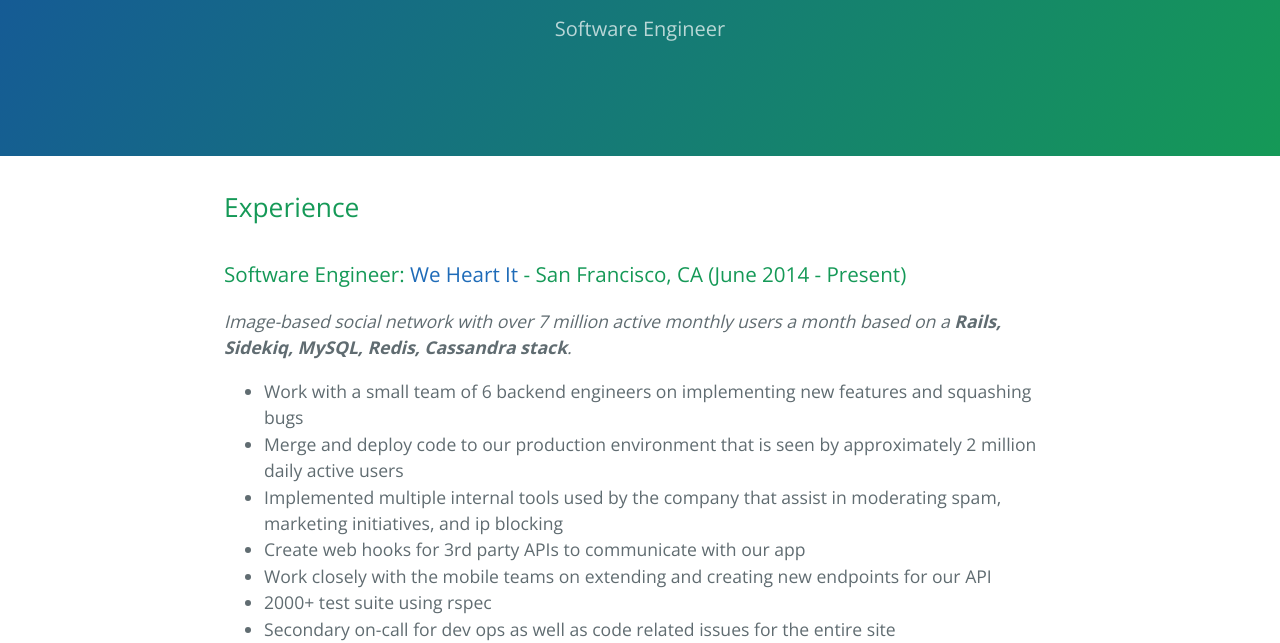
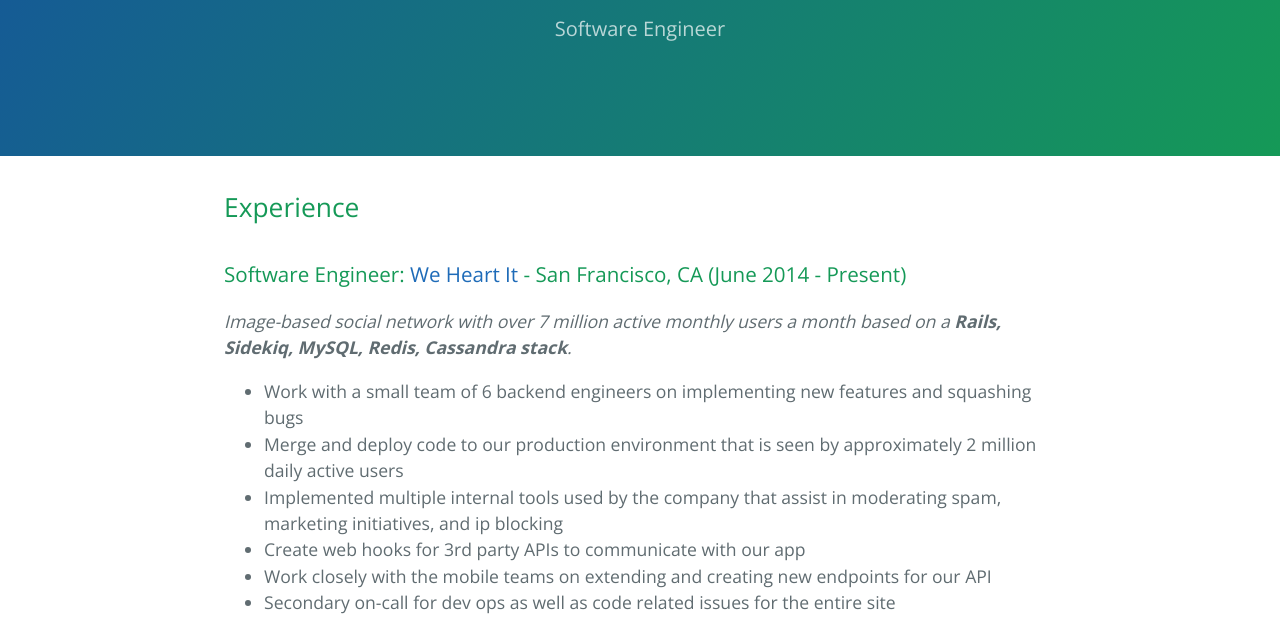
Before and after one commit to aluhrs/aluhrs.github.io, a plain HTML site: page index.html in a window 1280 px wide. Shown: the part 161-804 px from the top of the page. Drawn offline with nearby package versions, Linux system fonts and the light colour scheme.

Commit message:
remove the testing comment

```diff
--- a/index.html
+++ b/index.html
@@ -30,7 +30,6 @@
 <li>Implemented multiple internal tools used by the company that assist in moderating spam, marketing initiatives, and ip blocking</li>
 <li>Create web hooks for 3rd party APIs to communicate with our app</li>
 <li>Work closely with the mobile teams on extending and creating new endpoints for our API</li>
-<li>2000+ test suite using rspec</li>
 <li>Secondary on-call for dev ops as well as code related issues for the entire site</li>
 </ul>
 
```
